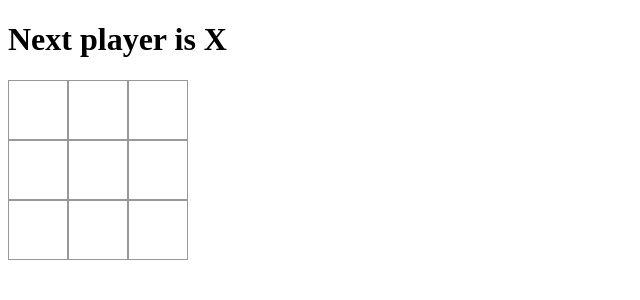
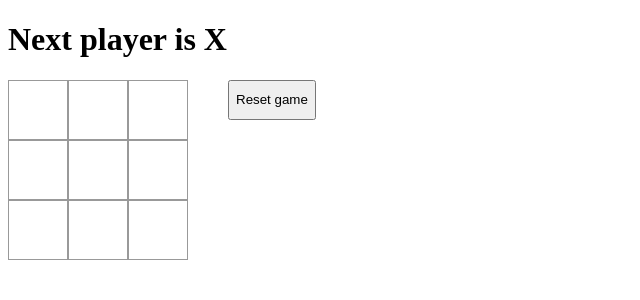
Before and after one commit to fujisecretview/tictactoe, a React (Vite) app: page / in a window 1280 px wide. Shown: the top 300 px of the page, without its empty margins (0-640 px from the left). Built offline with nearby package versions, Linux system fonts and the light colour scheme.

Commit message:
Added more divs - board-container and game-container added styles to those divs created reset-button and added styles to it

```diff
--- a/src/components/Board.jsx
+++ b/src/components/Board.jsx
@@ -2,6 +2,9 @@ import { useState } from 'react';
 import '../styles/components/board-row.css';
 import Square from './Square';
 import calculateWinner from '../utils/calculateWinner';
+import '../styles/components/board.css';
+import '../styles/components/reset-button.css';
+import '../styles/components/game-container.css';
 
 // We pass an anonymous function because writing handleClick(i)
 // would execute the function immediately during render.
@@ -22,11 +25,15 @@ const Board = () => {
     status = 'Next player is ' + (isNext ? 'O' : 'X');
   }
 
+  const resetGame = () => {
+    setSquares(Array(9).fill(''));
+    setIsNext(false);
+  };
   const handleClick = (i) => {
     if (squares[i] || winner) return;
 
     // creating copy of array becouse react is re render only when is changed reference
-    const nextSquare = squares.slice();
+    const nextSquare = [...squares];
     isNext ? (nextSquare[i] = 'O') : (nextSquare[i] = 'X');
     setSquares(nextSquare);
     setIsNext((prev) => !prev);
@@ -35,6 +42,8 @@ const Board = () => {
   return (
     <>
       <h1>{status}</h1>
+      <div className="game-container">
+        <div className="board-container">
           <div className="board-row">
             <Square value={squares[0]} onSquareClick={() => handleClick(0)} />
             <Square value={squares[1]} onSquareClick={() => handleClick(1)} />
@@ -50,6 +59,11 @@ const Board = () => {
             <Square value={squares[7]} onSquareClick={() => handleClick(7)} />
             <Square value={squares[8]} onSquareClick={() => handleClick(8)} />
           </div>
+        </div>
+        <button className="reset-button" onClick={resetGame}>
+          Reset game
+        </button>
+      </div>
     </>
   );
 };
--- /dev/null
+++ b/src/styles/components/board.css
@@ -0,0 +1,3 @@
+.board-container {
+
+}
--- /dev/null
+++ b/src/styles/components/game-container.css
@@ -0,0 +1,3 @@
+.game-container {
+  display: flex;
+}
--- /dev/null
+++ b/src/styles/components/reset-button.css
@@ -0,0 +1,7 @@
+.reset-button {
+  display: flex;
+  margin-left: 40px;
+  align-items: center;
+  justify-content: center;
+  height: 40px;
+}
```
Lines whose indentation alone changed are shown as unchanged.
